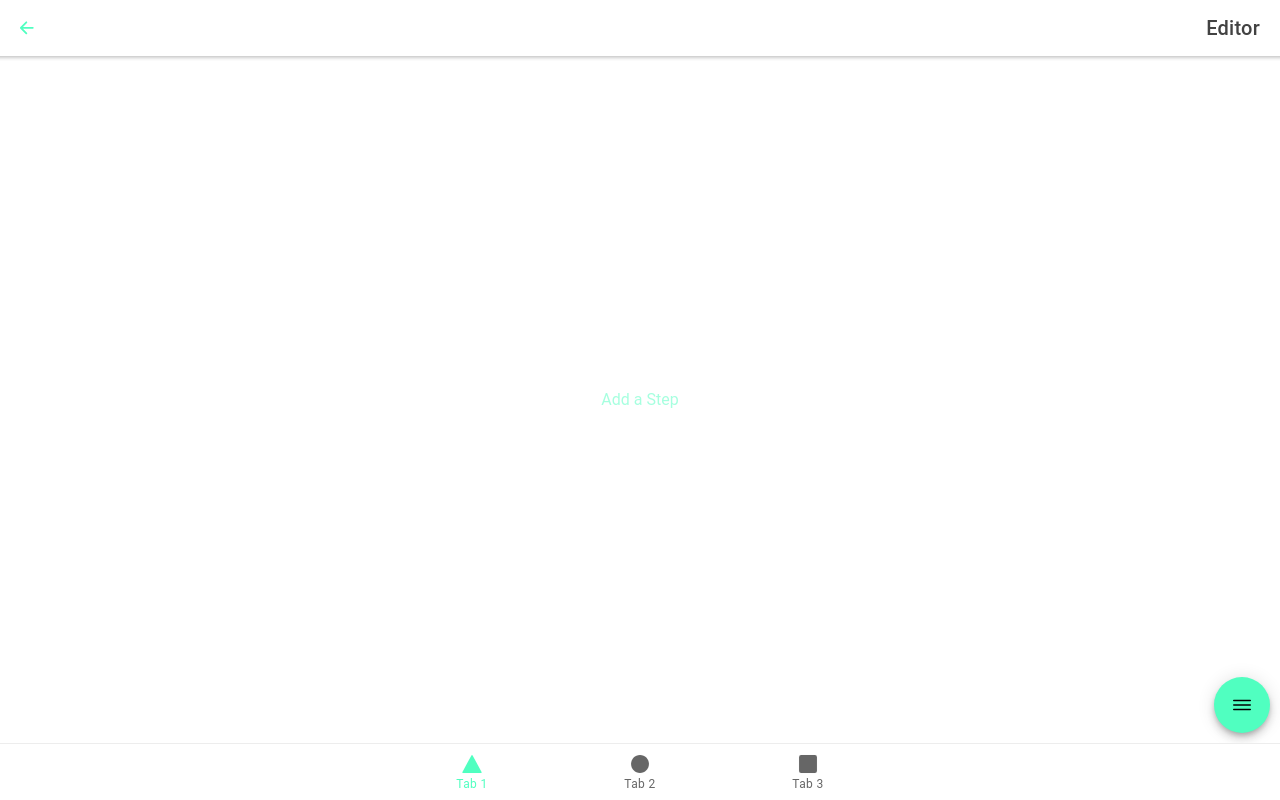
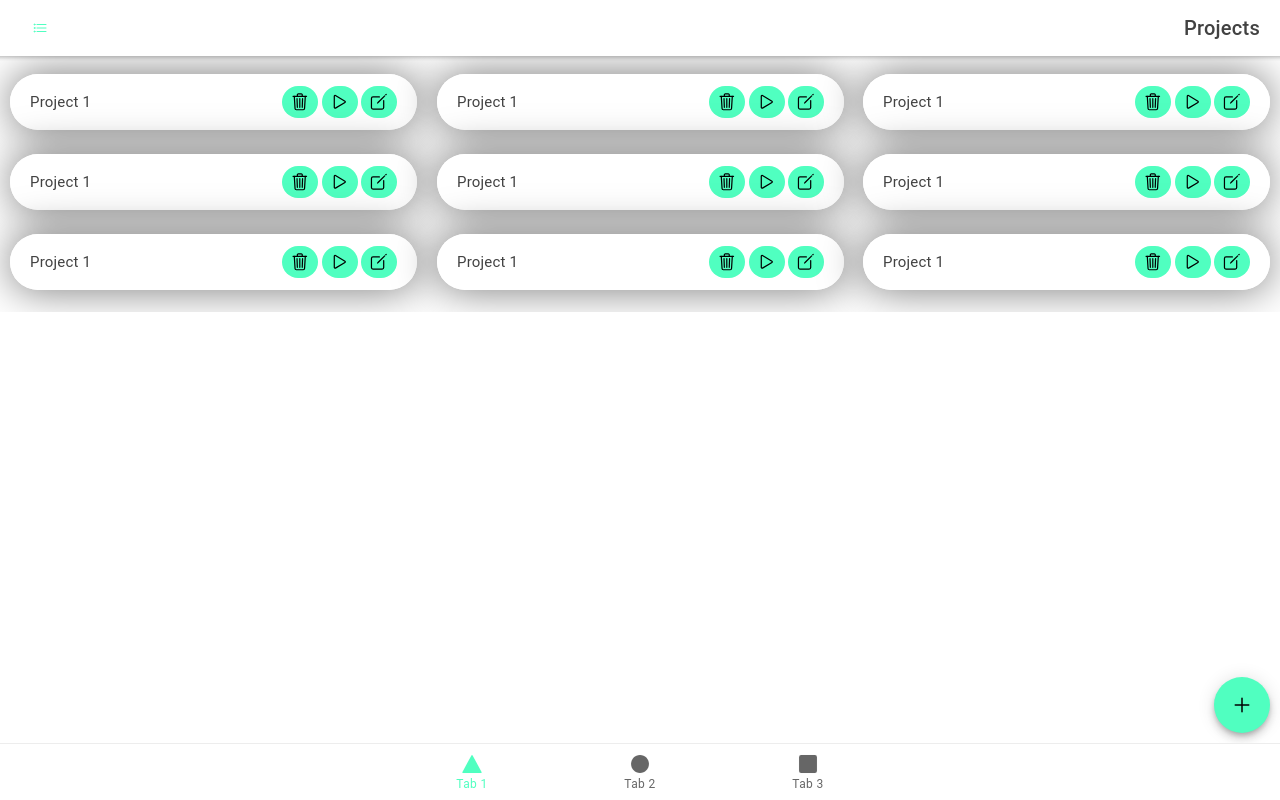
Before and after one commit to yashweblife/ServoMasterV1, a React (Create React App) app: page /tab1 in a window 1280 px wide. Built offline with nearby package versions, Linux system fonts and the light colour scheme.

Commit message:
Added react-circular-progressbar

```diff
--- a/package.json
+++ b/package.json
@@ -21,6 +21,7 @@
     "@types/react-router-dom": "^5.1.7",
     "ionicons": "^6.0.3",
     "react": "^18.2.0",
+    "react-circular-progressbar": "^2.1.0",
     "react-dom": "^18.2.0",
     "react-router": "^5.2.0",
     "react-router-dom": "^5.2.0",
--- a/src/components/ProjectListComponent.tsx
+++ b/src/components/ProjectListComponent.tsx
@@ -19,9 +19,17 @@ const ProjectListComponent:React.FC = ()=>{
           </IonFabButton>
         </IonFab>
         {
-          (false) ?
+          (true) ?
 
           <IonList className="projectList">
+            <ProjectComponent/>
+            <ProjectComponent/>
+            <ProjectComponent/>
+            <ProjectComponent/>
+            <ProjectComponent/>
+            <ProjectComponent/>
+            <ProjectComponent/>
+            <ProjectComponent/>
             <ProjectComponent/>
           </IonList>
         :
--- a/src/pages/Tab1.tsx
+++ b/src/pages/Tab1.tsx
@@ -6,7 +6,7 @@ import './Tab1.scss';
 
 const Tab1: React.FC = () => {
   return (
-    (false) ?
+    (true) ?
     <ProjectListComponent/>
     :
     <EditorComponent/>
```
Also changed, not shown: 1 other file (tests, documents, lock files or other folders).
